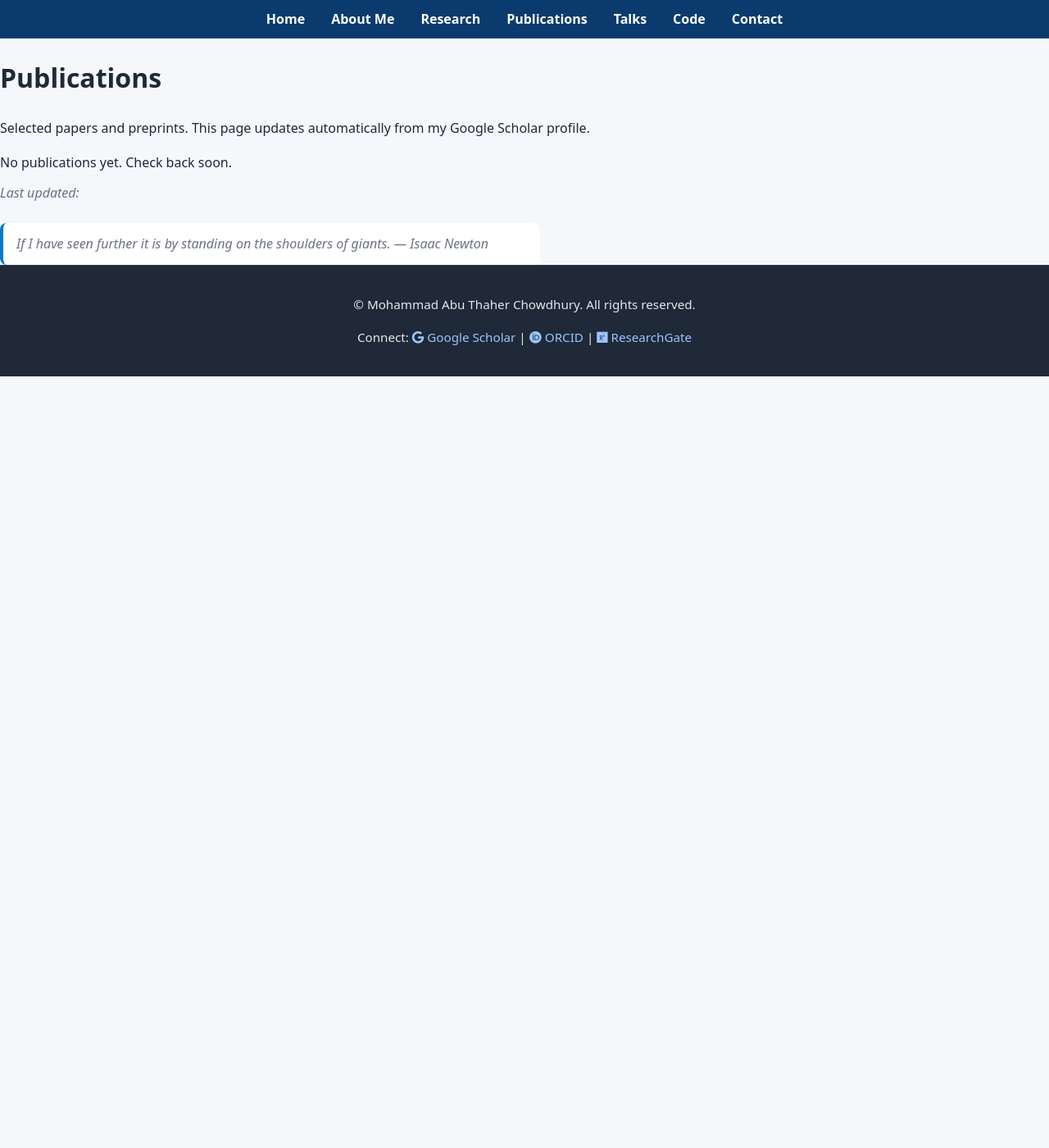
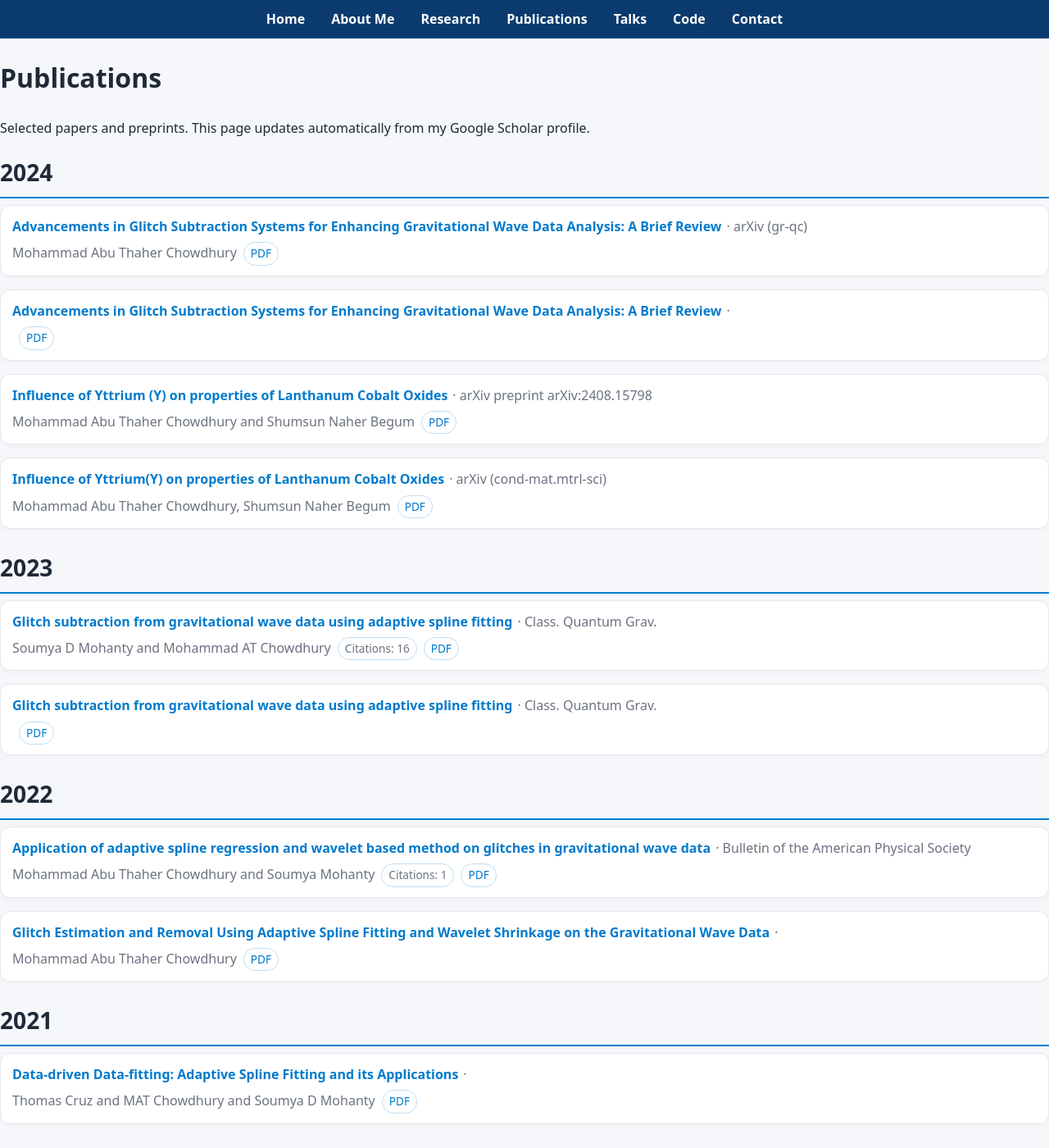
Before and after one commit to matc-thaher/website, a Jekyll site: the page built from publications.md, in a window 1280 px wide and 1400 px high. Shown: the whole window at 82% size. Built offline with Jekyll 4.4.1, drawn with Linux system fonts in a browser that asks for light colours; some of the changed text lies outside the part shown.

Commit message:
chore: merged publications (Scholar + arXiv + ORCID + Crossref)

```diff
--- a/_data/scholar.json
+++ b/_data/scholar.json
@@ -1,4 +1,138 @@
 {
-  "updated": "",
-  "publications": []
+  "updated": "2025-08-13T21:03:26.477231Z",
+  "publications": [
+    {
+      "title": "Influence of Yttrium(Y) on properties of Lanthanum Cobalt Oxides",
+      "authors": "Mohammad Abu Thaher Chowdhury, Shumsun Naher Begum",
+      "year": 2024,
+      "venue": "arXiv (cond-mat.mtrl-sci)",
+      "url": "http://arxiv.org/abs/2408.15798v1",
+      "pdf_url": "http://arxiv.org/pdf/2408.15798v1",
+      "doi": "",
+      "citations": 0,
+      "source": [
+        "arxiv"
+      ]
+    },
+    {
+      "title": "Influence of Yttrium (Y) on properties of Lanthanum Cobalt Oxides",
+      "authors": "Mohammad Abu Thaher Chowdhury and Shumsun Naher Begum",
+      "year": 2024,
+      "venue": "arXiv preprint arXiv:2408.15798",
+      "url": "https://arxiv.org/abs/2408.15798",
+      "pdf_url": "",
+      "doi": "",
+      "citations": 0,
+      "source": [
+        "scholar"
+      ]
+    },
+    {
+      "title": "Advancements in Glitch Subtraction Systems for Enhancing Gravitational Wave Data Analysis: A Brief Review",
+      "authors": "",
+      "year": 2024,
+      "venue": "",
+      "url": "https://arxiv.org/abs/2406.01318",
+      "pdf_url": "",
+      "doi": "10.48550/ARXIV.2406.01318",
+      "citations": 0,
+      "source": [
+        "orcid"
+      ]
+    },
+    {
+      "title": "Advancements in Glitch Subtraction Systems for Enhancing Gravitational\n  Wave Data Analysis: A Brief Review",
+      "authors": "Mohammad Abu Thaher Chowdhury",
+      "year": 2024,
+      "venue": "arXiv (gr-qc)",
+      "url": "http://arxiv.org/abs/2406.01318v1",
+      "pdf_url": "http://arxiv.org/pdf/2406.01318v1",
+      "doi": "",
+      "citations": 0,
+      "source": [
+        "arxiv",
+        "scholar"
+      ]
+    },
+    {
+      "title": "Glitch subtraction from gravitational wave data using adaptive spline fitting",
+      "authors": "",
+      "year": 2023,
+      "venue": "Class. Quantum Grav.",
+      "url": "https://doi.org/10.1088/1361-6382/acd0fe",
+      "pdf_url": "",
+      "doi": "10.1088/1361-6382/acd0fe",
+      "citations": 0,
+      "source": [
+        "crossref",
+        "orcid"
+      ]
+    },
+    {
+      "title": "Glitch subtraction from gravitational wave data using adaptive spline fitting",
+      "authors": "Soumya D Mohanty and Mohammad AT Chowdhury",
+      "year": 2023,
+      "venue": "Class. Quantum Grav.",
+      "url": "https://doi.org/10.1088/1361-6382/acd0fe",
+      "pdf_url": "",
+      "doi": "10.1088/1361-6382/acd0fe",
+      "citations": 16,
+      "source": [
+        "crossref",
+        "scholar"
+      ]
+    },
+    {
+      "title": "Glitch Estimation and Removal Using Adaptive Spline Fitting and Wavelet Shrinkage on the Gravitational Wave Data",
+      "authors": "Mohammad Abu Thaher Chowdhury",
+      "year": 2022,
+      "venue": "",
+      "url": "https://search.proquest.com/openview/7f68a2c9fc2972f4eb08e0d1a8fcbd2e/1?pq-origsite=gscholar&cbl=18750&diss=y",
+      "pdf_url": "",
+      "doi": "",
+      "citations": 0,
+      "source": [
+        "scholar"
+      ]
+    },
+    {
+      "title": "Application of adaptive spline regression and wavelet based method on glitches in gravitational wave data",
+      "authors": "Mohammad Abu Thaher Chowdhury and Soumya Mohanty",
+      "year": 2022,
+      "venue": "Bulletin of the American Physical Society",
+      "url": "https://meetings.aps.org/Meeting/TSF22/Session/F05.5",
+      "pdf_url": "",
+      "doi": "",
+      "citations": 1,
+      "source": [
+        "scholar"
+      ]
+    },
+    {
+      "title": "Data-driven Data-fitting: Adaptive Spline Fitting and its Applications",
+      "authors": "Thomas Cruz and MAT Chowdhury and Soumya D Mohanty",
+      "year": 2021,
+      "venue": "",
+      "url": "https://repositories.lib.utexas.edu/items/fd04b32c-04dd-4d45-ad74-d6f5b4f2b174",
+      "pdf_url": "",
+      "doi": "",
+      "citations": 0,
+      "source": [
+        "scholar"
+      ]
+    },
+    {
+      "title": "Influence of Yttrium (Y) doping in Lanthanum Cobalt Oxide on electrical properties",
+      "authors": "",
+      "year": 2019,
+      "venue": "Unpublished",
+      "url": "https://rgdoi.net/10.13140/RG.2.2.31831.07841",
+      "pdf_url": "",
+      "doi": "10.13140/RG.2.2.31831.07841",
+      "citations": 0,
+      "source": [
+        "orcid"
+      ]
+    }
+  ]
 }
```
